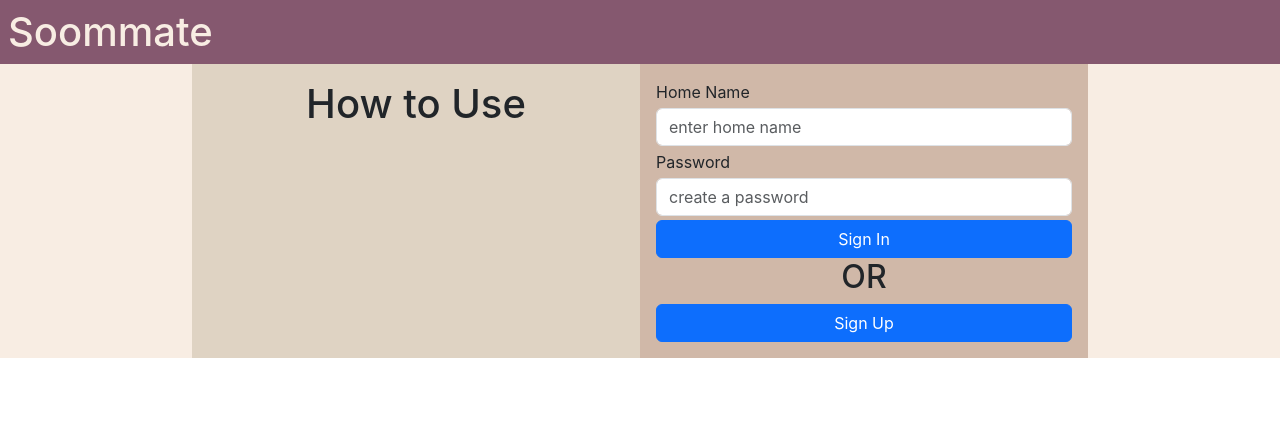
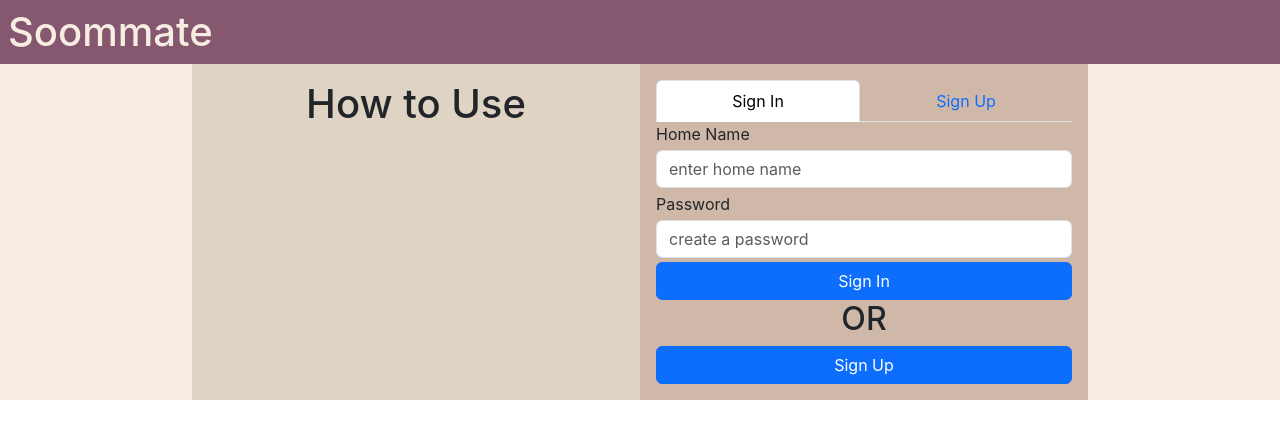
Before and after one commit to mingwandowski/soommate-boot, a React (Create React App) app in the folder soommate-ui/: page / in a window 1280 px wide. Shown: the top 438 px of the page. Built offline with nearby package versions, Linux system fonts and the light colour scheme; the HTML template or start-up script is replaced by a standard one.

Commit message:
add sign-in sign-up select tab bar

```diff
--- a/soommate-ui/src/App.js
+++ b/soommate-ui/src/App.js
@@ -1,10 +1,15 @@
+import React from 'react';
 import './App.css';
 import Header from './components/Header';
 import Introduction from './components/login_component/Introduction';
+import TabBar from './components/login_component/TabBar';
 import HomeSignUp from './components/login_component/HomeSignUp';
 import HomeSignIn from './components/login_component/HomeSignIn';
 
 function App() {
+
+  const [homeOperation, setHomeOperation] = React.useState('signIn');
+
   return (
     <div className="App">
       <Header />
@@ -13,8 +18,9 @@ function App() {
           <Introduction />
         </div>
         <div className='signin-signup col-lg-6'>
-          {/* <HomeSignUp /> */}
-          <HomeSignIn />
+          <TabBar setOperation={setHomeOperation} />
+          {homeOperation === 'signIn' && (<HomeSignIn />)}
+          {homeOperation === 'signUp' && (<HomeSignUp />)}
         </div>
       </div>
       <div className='main-component'>
--- /dev/null
+++ b/soommate-ui/src/components/login_component/TabBar.jsx
@@ -0,0 +1,30 @@
+import React from "react";
+
+function TabBar(props) {
+
+    const [SIGNIN, SIGNUP] = ['signIn', 'signUp'];
+    const [activeTab, setActiveTab] = React.useState(SIGNIN);
+
+    function clickSignIn() {
+        setActiveTab(SIGNIN);
+        props.setOperation(SIGNIN);
+    }
+
+    function clickSignUp() {
+        setActiveTab(SIGNUP);
+        props.setOperation(SIGNUP);
+    }
+
+    return (
+        <ul class="nav nav-tabs nav-fill">
+            <li class="nav-item">
+                <button class={activeTab === 'signIn' ? 'nav-link active' : 'nav-link'} onClick={clickSignIn} >Sign In</button>
+            </li>
+            <li class="nav-item">
+                <button class={activeTab === 'signUp' ? 'nav-link active' : 'nav-link'} onClick={clickSignUp} >Sign Up</button>
+            </li>
+        </ul>
+    );
+}
+
+export default TabBar;
```
